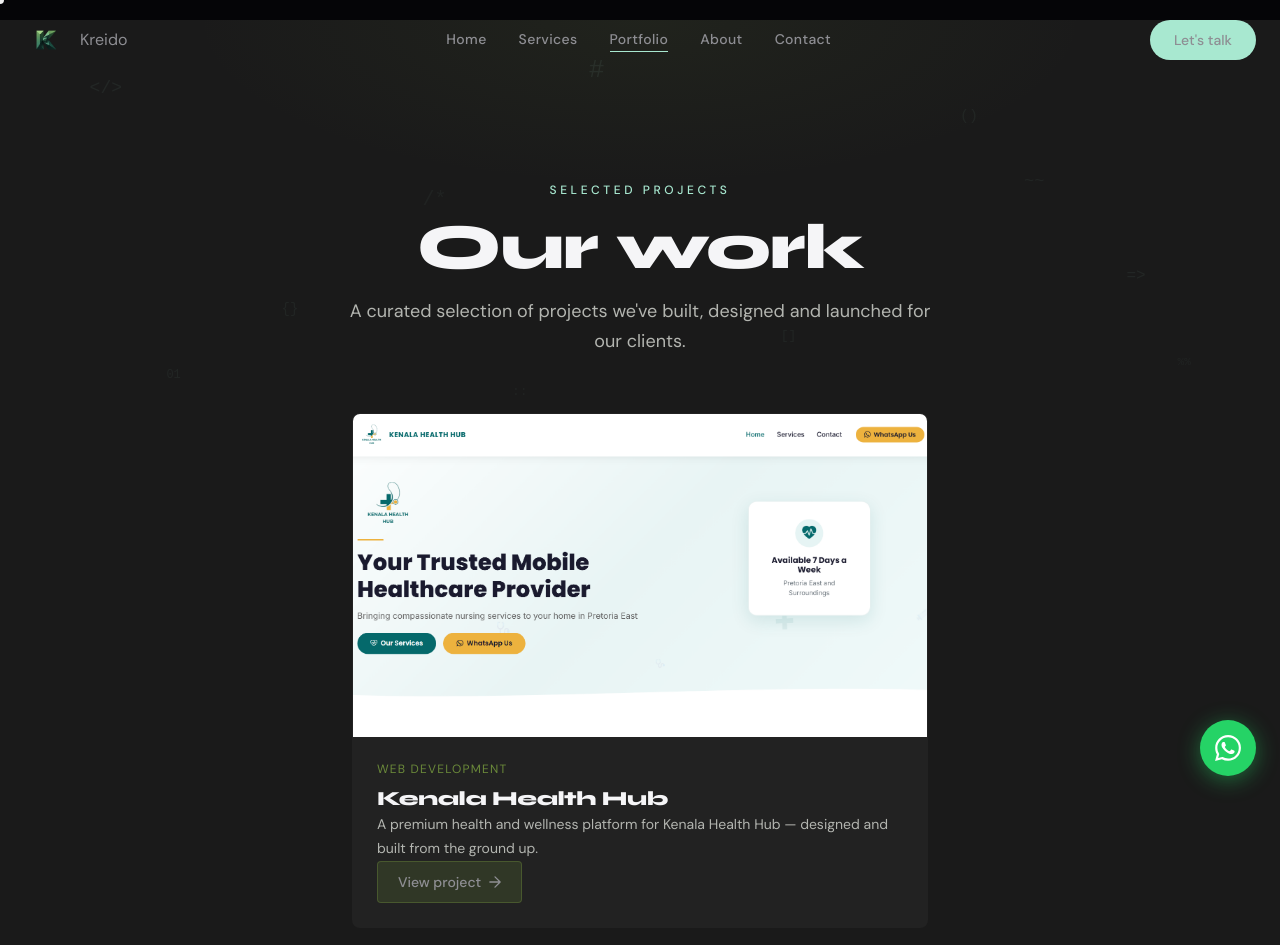
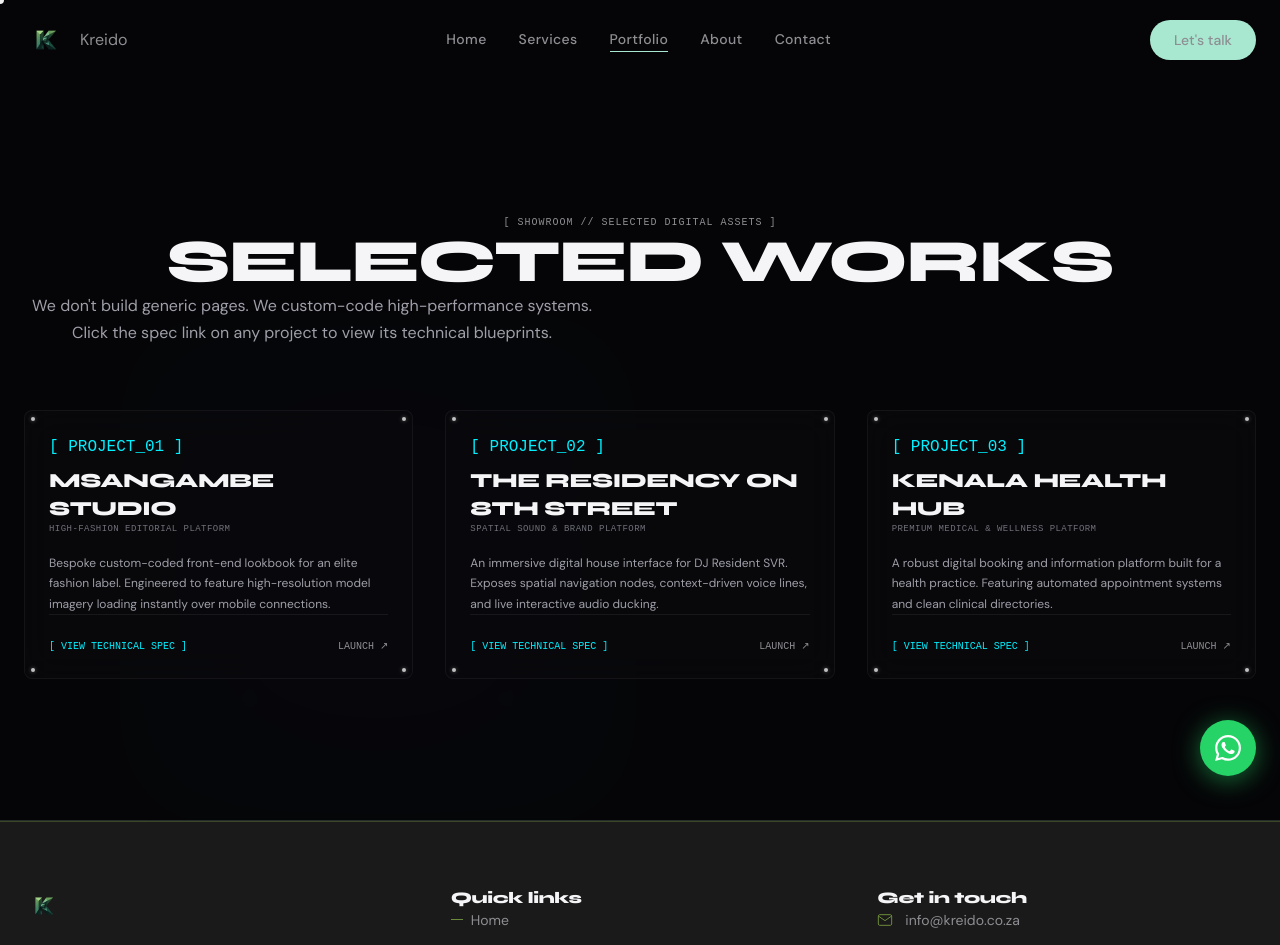
Before and after one commit to mthunzi14/kreido, a React (Vite) app: page /portfolio in a window 1280 px wide. Shown: the top 945 px of the page. Built offline with nearby package versions, Linux system fonts and the light colour scheme.

Commit message:
feat: redesign Portfolio.jsx with asymmetric showroom grid and technical blueprint spec drawers

```diff
--- a/src/pages/Portfolio.jsx
+++ b/src/pages/Portfolio.jsx
@@ -1,118 +1,222 @@
-import React, { useEffect } from 'react'
+import React, { useState } from 'react'
+import { motion, AnimatePresence } from 'framer-motion'
 import PageTransition from '../components/PageTransition'
-import FadeUp from '../components/FadeUp'
-import FloatingSymbols from '../components/FloatingSymbols'
+import { useAudio } from '../context/AudioContext'
 
 export default function Portfolio() {
-  useEffect(() => {
-    document.title = 'Portfolio — Kreido'
-    document.querySelector('meta[name="description"]')?.setAttribute('content', "View Kreido's work — premium websites and digital solutions built for real clients. See what we've engineered.")
-    document.querySelector('meta[property="og:title"]')?.setAttribute('content', 'Portfolio — Kreido')
-    document.querySelector('meta[property="og:description"]')?.setAttribute('content', "View Kreido's work — premium websites and digital solutions built for real clients.")
-  }, [])
+  const { playTick, playClick } = useAudio()
+  const [activeProject, setActiveProject] = useState(null)
+
+  const projects = [
+    {
+      id: 'msangambe',
+      num: '01',
+      title: 'Msangambe Studio',
+      type: 'High-Fashion Editorial Platform',
+      desc: 'Bespoke custom-coded front-end lookbook for an elite fashion label. Engineered to feature high-resolution model imagery loading instantly over mobile connections.',
+      speed: '0.4s',
+      bundleSize: '312KB',
+      lighthouse: '100 / 100 / 100',
+      url: 'https://msangambe.com',
+      codeSnippet: `// GPU-Accelerated Asset Streaming
+const streamAsset = async (uri) => {
+  const cache = await caches.open('msangambe-v1');
+  const cachedResponse = await cache.match(uri);
+  if (cachedResponse) return cachedResponse.blob();
+
+  const res = await fetch(uri, { priority: 'high' });
+  cache.put(uri, res.clone());
+  return res.blob();
+};`,
+      image: '/Kenala%20Health%20Hub%20Screenshot.png' // Fallback image placeholder
+    },
+    {
+      id: 'residency',
+      num: '02',
+      title: 'The Residency on 8th Street',
+      type: 'Spatial Sound & Brand Platform',
+      desc: 'An immersive digital house interface for DJ Resident SVR. Exposes spatial navigation nodes, context-driven voice lines, and live interactive audio ducking.',
+      speed: '0.5s',
+      bundleSize: '415KB',
+      lighthouse: '99 / 100 / 100',
+      url: 'https://theresidencyon8.com',
+      codeSnippet: `// Web Audio API Ducking Chain
+const triggerVoiceLine = (gainNode, musicNode) => {
+  const now = audioCtx.currentTime;
+  musicNode.gain.setValueAtTime(1.0, now);
+  musicNode.gain.linearRampToValueAtTime(0.2, now + 0.2); // Duck
+
+  voiceNode.start(now);
+  voiceNode.onended = () => {
+    musicNode.gain.linearRampToValueAtTime(1.0, audioCtx.currentTime + 0.5); // Swell
+  };
+};`,
+      image: '/Kenala%20Health%20Hub%20Screenshot.png'
+    },
+    {
+      id: 'kenala',
+      num: '03',
+      title: 'Kenala Health Hub',
+      type: 'Premium Medical & Wellness Platform',
+      desc: 'A robust digital booking and information platform built for a health practice. Featuring automated appointment systems and clean clinical directories.',
+      speed: '0.6s',
+      bundleSize: '290KB',
+      lighthouse: '100 / 98 / 100',
+      url: 'https://kenalahealthhub.co.za',
+      codeSnippet: `// Automated Calendar Booking Sync
+const syncBooking = async (appointment) => {
+  const dbRef = doc(db, "bookings", appointment.id);
+  await setDoc(dbRef, {
+    ...appointment,
+    status: "confirmed",
+    timestamp: serverTimestamp()
+  });
+  triggerSMSAlert(appointment.clientPhone);
+};`,
+      image: '/Kenala%20Health%20Hub%20Screenshot.png'
+    }
+  ]
+
+  const openSpecDrawer = (project) => {
+    playClick()
+    setActiveProject(activeProject?.id === project.id ? null : project)
+  }
 
   return (
     <PageTransition>
-      {/* ── PAGE HERO ──────────────────────────────────────────────────────── */}
-      <section className="pt-40 pb-14 px-6 bg-[#1A1A1A] relative overflow-hidden">
-        <FloatingSymbols />
+      <div className="min-h-screen pt-32 pb-20 px-6 max-w-7xl mx-auto flex flex-col justify-center">
+        {/* Prismatic ambient glow in background */}
         <div
-          className="absolute inset-0 pointer-events-none"
-          style={{ background: 'radial-gradient(ellipse 50% 60% at 50% 0%, rgba(107,138,58,0.08) 0%, transparent 70%)' }}
+          className="prismatic-glow w-[300px] h-[300px] sm:w-[500px] sm:h-[500px] opacity-10"
+          style={{
+            top: '40%',
+            left: '10%',
+            background: `radial-gradient(circle, rgba(120,75,255,0.2) 0%, rgba(0,240,255,0.1) 100%)`
+          }}
         />
-        <div className="relative max-w-7xl mx-auto text-center">
-          <FadeUp>
-            <p className="font-['DM_Sans'] text-xs font-medium tracking-[0.3em] uppercase text-[#A8E8D0] mb-4">
-              Selected projects
-            </p>
-            <h1 className="font-['Syne'] font-extrabold text-white mb-6"
-              style={{ fontSize: 'clamp(2.5rem, 5vw, 4.5rem)' }}>
-              Our work
-            </h1>
-            <p className="font-['DM_Sans'] text-[#B3B5B0] text-lg leading-relaxed text-center" style={{ maxWidth: '600px', margin: '0 auto' }}>
-              A curated selection of projects we've built, designed and launched for our clients.
-            </p>
-          </FadeUp>
+
+        <div className="relative z-10 text-center mb-16">
+          <span className="tech-label">[ SHOWROOM // SELECTED DIGITAL ASSETS ]</span>
+          <h1 className="text-4xl sm:text-6xl font-black mt-4 uppercase tracking-tighter">
+            Selected Works
+          </h1>
+          <p className="text-sm sm:text-base text-zinc-400 mt-4 max-w-xl mx-auto">
+            We don't build generic pages. We custom-code high-performance systems. Click the spec link on any project to view its technical blueprints.
+          </p>
         </div>
-      </section>
 
-      {/* ── PROJECT GRID — reduced top gap (23% less than section-padding) ─── */}
-      <section className="portfolio-gap bg-[#1A1A1A]">
-        <div className="max-w-7xl mx-auto">
+        {/* Portfolio Grid */}
+        <div className="grid grid-cols-1 md:grid-cols-2 lg:grid-cols-3 gap-8 relative z-10 w-full">
+          {projects.map((project) => (
+            <div key={project.id} className="glass-panel flex flex-col justify-between h-full">
+              {/* Silver corner pin rivets */}
+              <span className="silver-pin pin-tl"></span>
+              <span className="silver-pin pin-tr"></span>
+              <span className="silver-pin pin-bl"></span>
+              <span className="silver-pin pin-br"></span>
 
-          {/* ── Kenala Health Hub ── */}
-          <FadeUp>
-            <div className="group bg-[#222222] rounded-lg overflow-hidden border border-[#6B8A3A]/0 hover:border-[#6B8A3A]/30 service-card-glow hover:-translate-y-1 transition-all duration-300 max-w-xl mx-auto mb-6">
-              {/* Real screenshot thumbnail */}
-              <div className="relative aspect-[16/9] overflow-hidden kenala-thumb-bg">
-                <img
-                  src="/Kenala%20Health%20Hub%20Screenshot.png"
-                  alt="Kenala Health Hub website screenshot"
-                  loading="lazy"
-                  className="w-full h-full object-cover"
-                  style={{ maxWidth: '800px' }}
-                />
-                {/* Hover overlay with View project */}
-                <div className="absolute inset-0 bg-[#6B8A3A]/0 group-hover:bg-[#6B8A3A]/75 transition-all duration-300 flex items-center justify-center">
+              <div className="p-6 relative z-10 flex-1 flex flex-col justify-between">
+                <div>
+                  <span className="font-mono text-xxs text-[#00f0ff] block mb-2">[ PROJECT_{project.num} ]</span>
+                  <h3 className="text-xl font-bold uppercase tracking-tight text-white mb-1">{project.title}</h3>
+                  <span className="text-[9px] font-mono uppercase text-zinc-500 tracking-wider block mb-4">{project.type}</span>
+                  <p className="text-xs text-zinc-400 leading-relaxed mb-6">
+                    {project.desc}
+                  </p>
+                </div>
+
+                <div className="flex justify-between items-center pt-6 border-t border-zinc-900 mt-auto">
+                  <button
+                    onClick={() => openSpecDrawer(project)}
+                    onMouseEnter={playTick}
+                    className="text-[10px] font-mono uppercase text-[#00f0ff] hover:text-white transition-colors duration-300"
+                  >
+                    [ View Technical Spec ]
+                  </button>
                   <a
-                    href="https://kenalahealthhub.co.za"
+                    href={project.url}
                     target="_blank"
                     rel="noopener noreferrer"
-                    onClick={e => e.stopPropagation()}
-                    className="opacity-0 group-hover:opacity-100 transition-all duration-300 font-['DM_Sans'] font-semibold text-white text-sm tracking-wide border border-white/60 px-5 py-2.5 rounded hover:bg-white/10"
+                    onMouseEnter={playTick}
+                    className="text-[10px] font-mono uppercase text-zinc-500 hover:text-white transition-colors duration-300"
                   >
-                    View project
+                    Launch ↗
                   </a>
                 </div>
               </div>
-              <div className="p-6">
-                <span className="font-['DM_Sans'] text-xs tracking-widest uppercase text-[#6B8A3A] mb-2 block">
-                  Web Development
+            </div>
+          ))}
+        </div>
+
+        {/* Blueprint Specs Slide-out Drawer */}
+        <AnimatePresence>
+          {activeProject && (
+            <motion.div
+              initial={{ opacity: 0, x: 400 }}
+              animate={{ opacity: 1, x: 0 }}
+              exit={{ opacity: 0, x: 400 }}
+              transition={{ duration: 0.3, ease: 'easeOut' }}
+              className="fixed top-0 right-0 h-full w-full max-w-lg bg-[#0b0b0e] border-l border-zinc-800 z-50 p-8 shadow-2xl flex flex-col justify-between overflow-y-auto"
+            >
+              <div>
+                <div className="flex justify-between items-center mb-8">
+                  <span className="font-mono text-xs text-[#00f0ff]">[ TECHNICAL_SPECIFICATION ]</span>
+                  <button
+                    onClick={() => { playClick(); setActiveProject(null); }}
+                    onMouseEnter={playTick}
+                    className="text-xs font-mono text-zinc-500 hover:text-white uppercase"
+                  >
+                    [ Close ]
+                  </button>
+                </div>
+
+                <h3 className="text-2xl font-black uppercase text-white tracking-tight mb-2">
+                  {activeProject.title}
+                </h3>
+                <span className="text-[10px] font-mono text-zinc-500 uppercase tracking-widest block mb-8">
+                  {activeProject.type}
                 </span>
-                <h3 className="font-['Syne'] font-bold text-white text-xl mb-3">Kenala Health Hub</h3>
-                <p className="font-['DM_Sans'] text-[#B3B5B0] text-sm leading-relaxed mb-5">
-                  A premium health and wellness platform for Kenala Health Hub — designed and built from the ground up.
-                </p>
+
+                {/* Metrics Table */}
+                <div className="border border-zinc-900 rounded p-4 mb-8 space-y-4 bg-zinc-950/40">
+                  <div className="flex justify-between items-center border-b border-zinc-900 pb-2">
+                    <span className="text-xxs font-mono text-zinc-500">LOAD_LATENCY</span>
+                    <span className="text-xs font-mono text-white">{activeProject.speed}</span>
+                  </div>
+                  <div className="flex justify-between items-center border-b border-zinc-900 pb-2">
+                    <span className="text-xxs font-mono text-zinc-500">COMPILED_BUNDLE_SIZE</span>
+                    <span className="text-xs font-mono text-white">{activeProject.bundleSize}</span>
+                  </div>
+                  <div className="flex justify-between items-center pb-1">
+                    <span className="text-xxs font-mono text-zinc-500">GOOGLE_LIGHTHOUSE_INDEX</span>
+                    <span className="text-xs font-mono text-white text-[#00f0ff]">{activeProject.lighthouse}</span>
+                  </div>
+                </div>
+
+                {/* Code highlight */}
+                <div>
+                  <span className="text-xxs font-mono text-zinc-500 block mb-3">[ CORE_CODE_INJECTION ]</span>
+                  <pre className="p-4 bg-zinc-950 border border-zinc-900 rounded text-[10px] font-mono text-zinc-400 overflow-x-auto leading-relaxed">
+                    <code>{activeProject.codeSnippet}</code>
+                  </pre>
+                </div>
+              </div>
+
+              <div className="pt-8 border-t border-zinc-900 mt-8">
                 <a
-                  href="https://kenalahealthhub.co.za"
+                  href={activeProject.url}
                   target="_blank"
                   rel="noopener noreferrer"
-                  className="inline-flex items-center gap-2 bg-[#6B8A3A]/20 border border-[#6B8A3A]/40 text-[#A8E8D0] font-['DM_Sans'] text-sm font-medium px-5 py-2.5 rounded hover:bg-[#6B8A3A]/30 transition-all duration-300"
+                  onMouseEnter={playTick}
+                  className="w-full py-4 bg-[#f5f5f7] text-[#050507] font-mono font-bold text-center block rounded uppercase text-xs hover:bg-[#00f0ff] transition-all duration-300"
                 >
-                  View project
-                  <svg width="12" height="12" viewBox="0 0 14 14" fill="none">
-                    <path d="M1 7h12M7 1l6 6-6 6" stroke="currentColor" strokeWidth="1.5" strokeLinecap="round" strokeLinejoin="round"/>
-                  </svg>
+                  [ Launch Live Core Platform ]
                 </a>
               </div>
-            </div>
-          </FadeUp>
-
-          {/* ── More projects coming soon ── */}
-          <FadeUp delay={0.1}>
-            <div className="relative rounded-lg overflow-hidden border border-[#A8E8D0]/20 bg-[#222222]" style={{ minHeight: '240px' }}>
-              <FloatingSymbols />
-              <div
-                className="absolute inset-0 pointer-events-none"
-                style={{ background: 'radial-gradient(ellipse 60% 80% at 50% 50%, rgba(168,232,208,0.04) 0%, transparent 70%)' }}
-              />
-              <div className="relative z-10 flex flex-col items-center justify-center text-center px-8 py-16">
-                <div className="w-10 h-px bg-[#A8E8D0]/30 mb-6" />
-                <p className="font-['DM_Sans'] text-xs font-medium tracking-[0.3em] uppercase text-[#A8E8D0] mb-4">
-                  More coming
-                </p>
-                <h3 className="font-['Syne'] font-bold text-white mb-4" style={{ fontSize: 'clamp(1.25rem, 2.5vw, 1.75rem)' }}>
-                  More projects coming soon
-                </h3>
-                <p className="font-['DM_Sans'] text-[#B3B5B0] text-base leading-relaxed" style={{ maxWidth: '480px' }}>
-                  Exciting new projects in the works. Check back soon.
-                </p>
-                <div className="w-10 h-px bg-[#A8E8D0]/30 mt-6" />
-              </div>
-            </div>
-          </FadeUp>
-        </div>
-      </section>
+            </motion.div>
+          )}
+        </AnimatePresence>
+      </div>
     </PageTransition>
   )
 }
```
